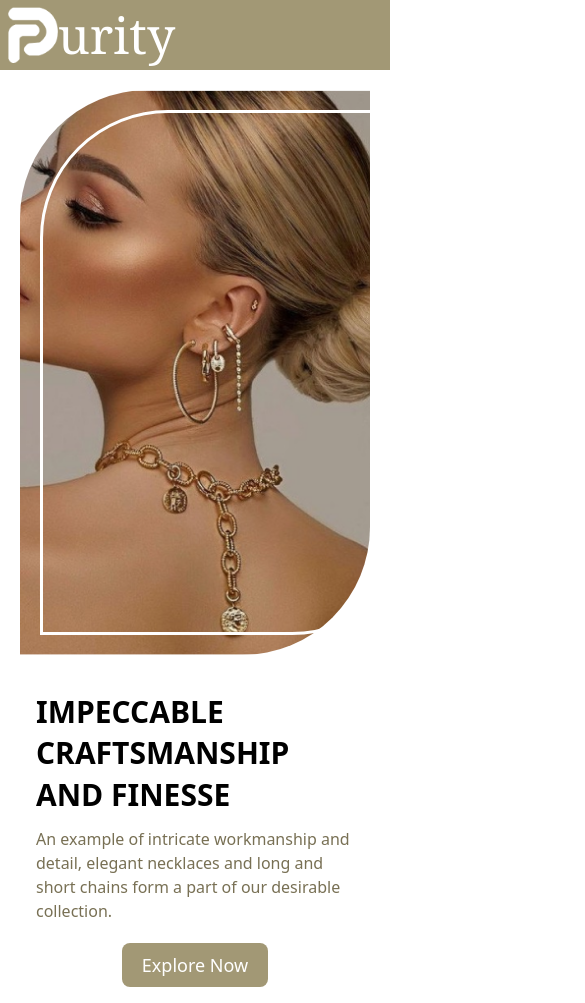
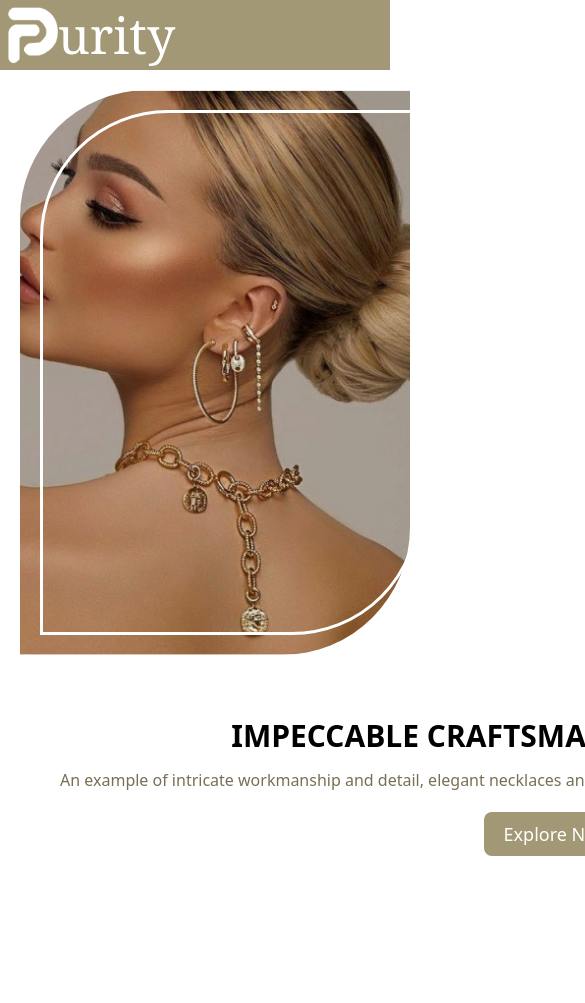
Before and after one commit to NaimalArain13/Thursday-9-to-12-Assignments05, a Next.js app: page / in a window 390 px wide. Shown: the top 1003 px of the page, 585 px wide, since content can reach past the window. After the commit the page ends 872 px from the top, so only its background shows below. Built offline with nearby package versions, Linux system fonts and the light colour scheme.

Commit message:
updated  breakpoints

```diff
--- a/app/page.tsx
+++ b/app/page.tsx
@@ -1,3 +1,45 @@
+// import React from "react";
+// import Navbar from "@/components/Navbar/Navbar";
+
+// export default function Home() {
+//   return (
+//     <div className="h-screen">
+//       <Navbar />
+
+//       <div className="flex flex-col gap-y-5 w-full max-w-[1486px] md:flex-row md:justify-between items-center h-[80%]  md:m-14">
+
+//         <div
+//           className="w-full max-w-[421px] md:h-[573px]  md:hidden justify-center items-center bg-cover bg-center rounded-tl-[128px] rounded-br-[128px]"
+//           style={{ backgroundImage: `url('/images/banner.png')`}}
+//         >
+//           <div className="w-[380px] h-[525px] border-[3px] m-5 border-white rounded-tl-[128px] rounded-br-[128px]"></div>
+//         </div>
+//         <div className="h-[573px] w-[1217px] flex justify-between">
+//         <div className="md:w-1/2  flex gap-y-3 p-4 flex-col md:pt-3 justify-center items-center md:gap-y-5 md:items-start">
+//           <h1 className={`text-3xl md:text-[44px] leading-snug md:h-[162px] font-Roboto font-bold`}>
+//             IMPECCABLE CRAFTSMANSHIP AND FINESSE
+//           </h1>
+//           <p className="md:w-[798px] md:h-36 mb-2 font-medium  text-md md:text-[29px] text-[#787054]">
+//             An example of intricate workmanship and detail, elegant necklaces
+//             and long and short chains form a part of our desirable collection.
+//           </p>
+//           <button className="md:text-[25px] text-lg font-medium w-md md:w-[274px] md:h-[49px] bg-[#A29875] text-white px-5 py-2 md:p-2 rounded-lg">
+//             {" "}
+//             Explore Now
+//           </button>
+//         </div>
+//         <div
+//           className="hidden md:w-[421px] h-[573px] md:flex justify-center items-center bg-cover bg-center "
+//           style={{ backgroundImage: `url('/images/banner.png')` }}
+//         >
+//           <div className="w-[380px] h-[525px] border-[3px] border-white m-5 rounded-tl-[128px] rounded-br-[128px]"></div>
+//         </div>
+//         </div>
+//       </div>
+//     </div>
+//   );
+// }
+
 import React from "react";
 import Navbar from "@/components/Navbar/Navbar";
 
@@ -6,13 +48,14 @@ export default function Home() {
     <div className="h-screen">
       <Navbar />
 
-      <div className="flex flex-col gap-y-5  md:flex-row md:justify-between h-[80%] m-5 md:m-14">
+      <div className="flex flex-col gap-y-5 w-full md:flex-row md:justify-between h-[80%] m-5 md:m-14">
         <div
           className="w-full max-w-[421px] md:h-[573px]  md:hidden justify-center items-center bg-cover bg-center rounded-tl-[128px] rounded-br-[128px]"
           style={{ backgroundImage: `url('/images/banner.png')`}}
         >
           <div className="w-[380px] h-[525px] border-[3px] m-5 border-white rounded-tl-[128px] rounded-br-[128px]"></div>
         </div>
+        <div className="h-[573px] w-[1217px] flex justify-between m-6">
         <div className="md:w-1/2 flex gap-y-3 p-4 flex-col md:pt-3 justify-center items-center md:gap-y-5 md:items-start">
           <h1 className={`text-3xl md:text-[44px] leading-snug md:h-[162px] font-Roboto font-bold`}>
             IMPECCABLE CRAFTSMANSHIP AND FINESSE
@@ -32,6 +75,7 @@ export default function Home() {
         >
           <div className="w-[380px] h-[525px] border-[3px] border-white m-5 rounded-tl-[128px] rounded-br-[128px]"></div>
         </div>
+        </div>
       </div>
     </div>
   );
```
